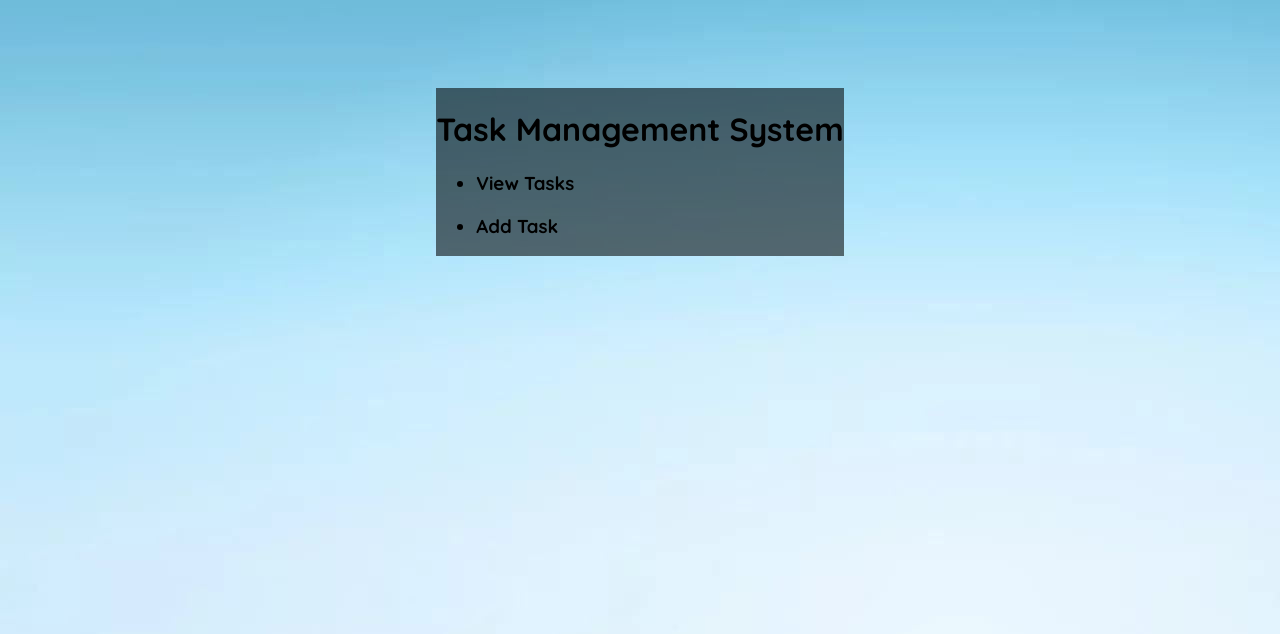
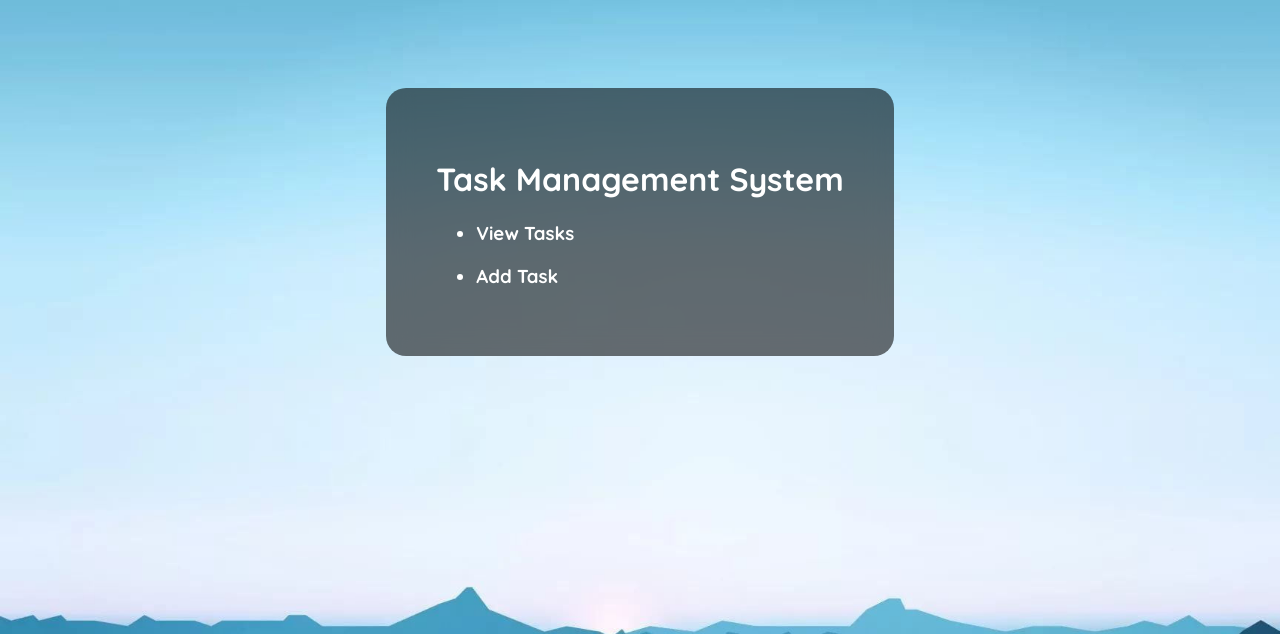
Before and after one commit to Pabelic1221/Task-Management, a PHP site: page / in a window 1280 px wide. Shown: the top 634 px of the page. Run offline with PHP 8.4, Linux system fonts and the light colour scheme.

Commit message:
3rd commit

```diff
--- a/index.php
+++ b/index.php
@@ -5,10 +5,6 @@
     <meta name="viewport" content="width=device-width, initial-scale=1.0">
     <title>Task Management System</title>
     <link rel="stylesheet" href="styles.css">
-</head>
-
-<style>
-    </style>
 </head>
 <body>
     <div class="container">
--- a/styles.css
+++ b/styles.css
@@ -1,16 +1,21 @@
 @import url('https://fonts.googleapis.com/css2?family=Quicksand:wght@300..700&display=swap');
+
+body{
+    background-image: url('/assets/background.jpg');
+    background-size: cover;
+    background-repeat: no-repeat;
+    background-attachment: fixed;
+}
 
 *{
     font-family: 'Quicksand', sans-serif;
+    color: #fff;
 }
 
 a{
     text-decoration: none;
-    color: #000000;
-}
-
-body{
-    background-image: url(/assets/background.jpg);
+    color: #fff;
+    display: flex
 }
 
 .container{
@@ -23,4 +28,8 @@ body{
     margin-top: 10vh;
     margin-bottom: 30px;
     background: rgba(0, 0, 0, 0.56);
+    padding: 50px;
+    border-radius: 20px;
+    backdrop-filter: blur(11.6px);
+    -webkit-backdrop-filter: blur(11.6px);
 }
```
